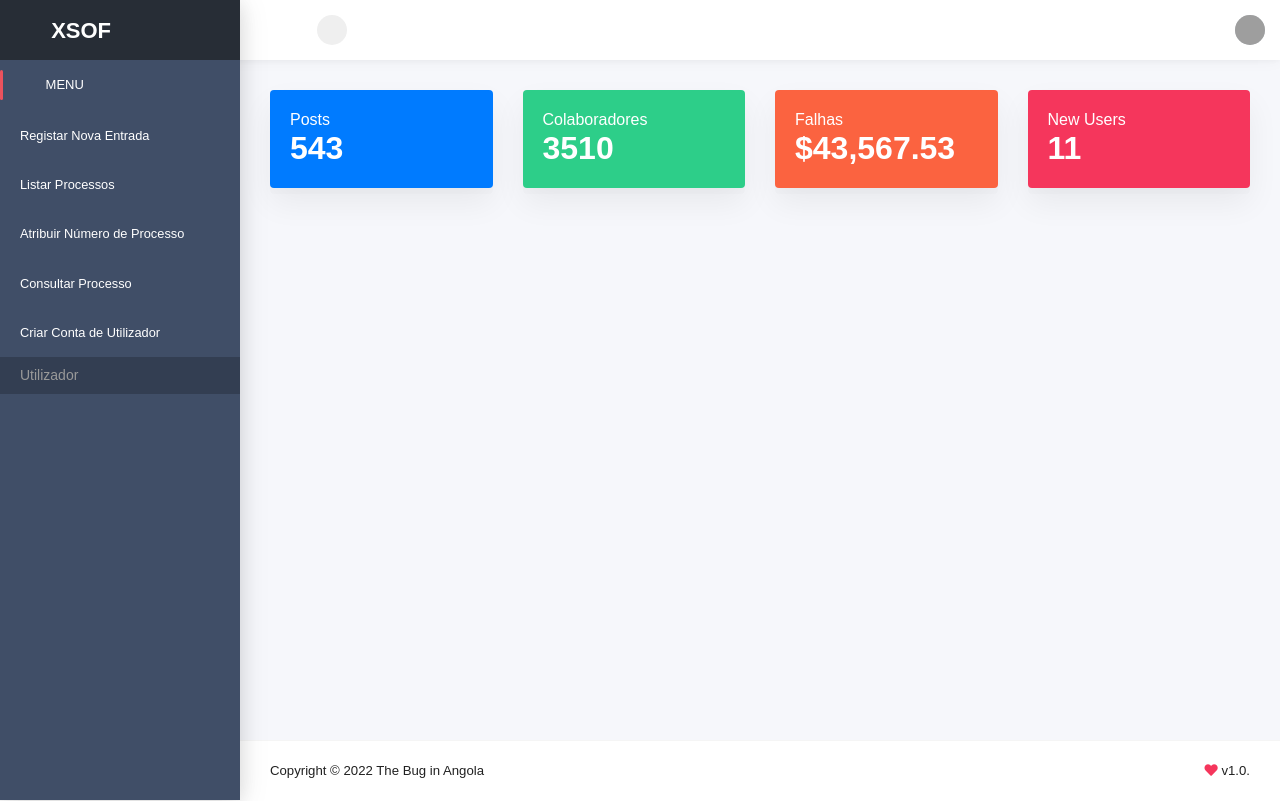
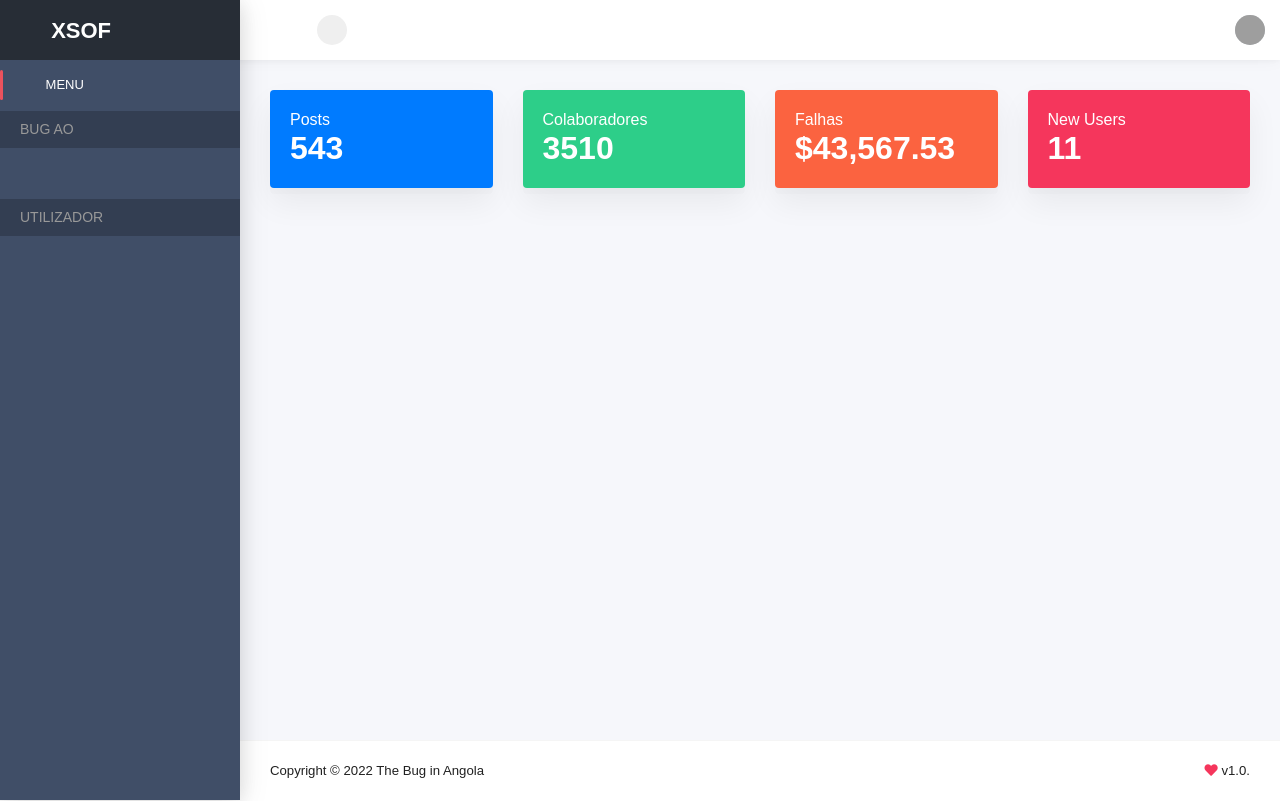
Before and after one commit to ismaely/the-Bugs-angola, a Django app: page /bug/home in a window 1280 px wide. Run offline with Django 4.2, Linux system fonts and the light colour scheme; the visitor is signed in with stand-in values (Sample User, id 1); some libraries are stand-ins or nearby versions; some web fonts are replaced; grey boxes are pictures that could not be loaded.

Commit message:
put of menu

```diff
--- a/templates/baseHome.html
+++ b/templates/baseHome.html
@@ -90,17 +90,18 @@
                 <div class="nav-item active">
                   <a href="#"><i class="ik ik-bar-chart-2"></i><span>MENU</span></a>
                 </div>
+                <div class="nav-lavel">BUG AO</div>
                 <div class="nav-item has-sub">
-                  <div class="">
-                    <a href="#" class="menu-item">Registar Nova Entrada</a>
-                    <a href="#" class="menu-item">Listar Processos</a>
-                    <a href="#" class="menu-item">Atribuir Número de Processo</a>
-                    <a href="#" class="menu-item">Consultar Processo</a>
-                    <a href="#" class="menu-item">Criar Conta de Utilizador</a>
-                    <!--<a href="" class="menu-item">Listar Conta de Utilizador</a>-->
+                  <a href="#"><i class="ik ik-book-open"></i><span></span></a>
+                  <div class="submenu-content">
+                    <a href="" class="menu-item"></a>
+                    <a href="" class="menu-item">Listar solicitação</a>
+                    <a href="" class="menu-item">Listar solicitação</a>
+                    <a href="" class="menu-item">Listar solicitação</a>
                   </div>
                 </div>
-                <div class="nav-lavel">Utilizador</div>
+
+                <div class="nav-lavel">UTILIZADOR</div>
                 <div class="nav-item has-sub">
                   <a href="#"><i class="ik ik-user"></i><span></span></a>
                   <div class="submenu-content">
--- a/utilizador/models.py
+++ b/utilizador/models.py
@@ -1,5 +1,5 @@
 from django.db import models
-from django.contrib.auth.models import AbstractUser, User, Group, Permission, ContentType
+from django.contrib.auth.models import AbstractUser, User, ContentType
 from django.template.defaultfilters import slugify
 import random, base64
 
```
